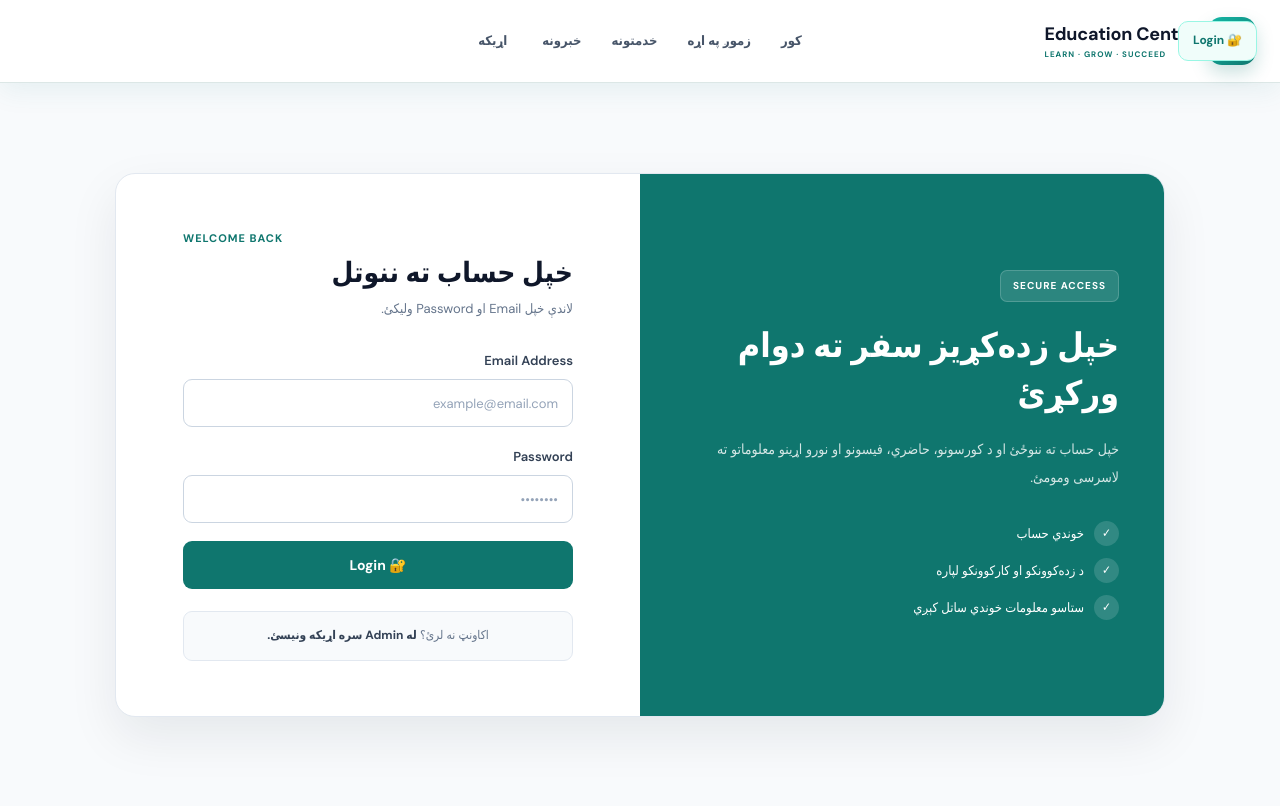
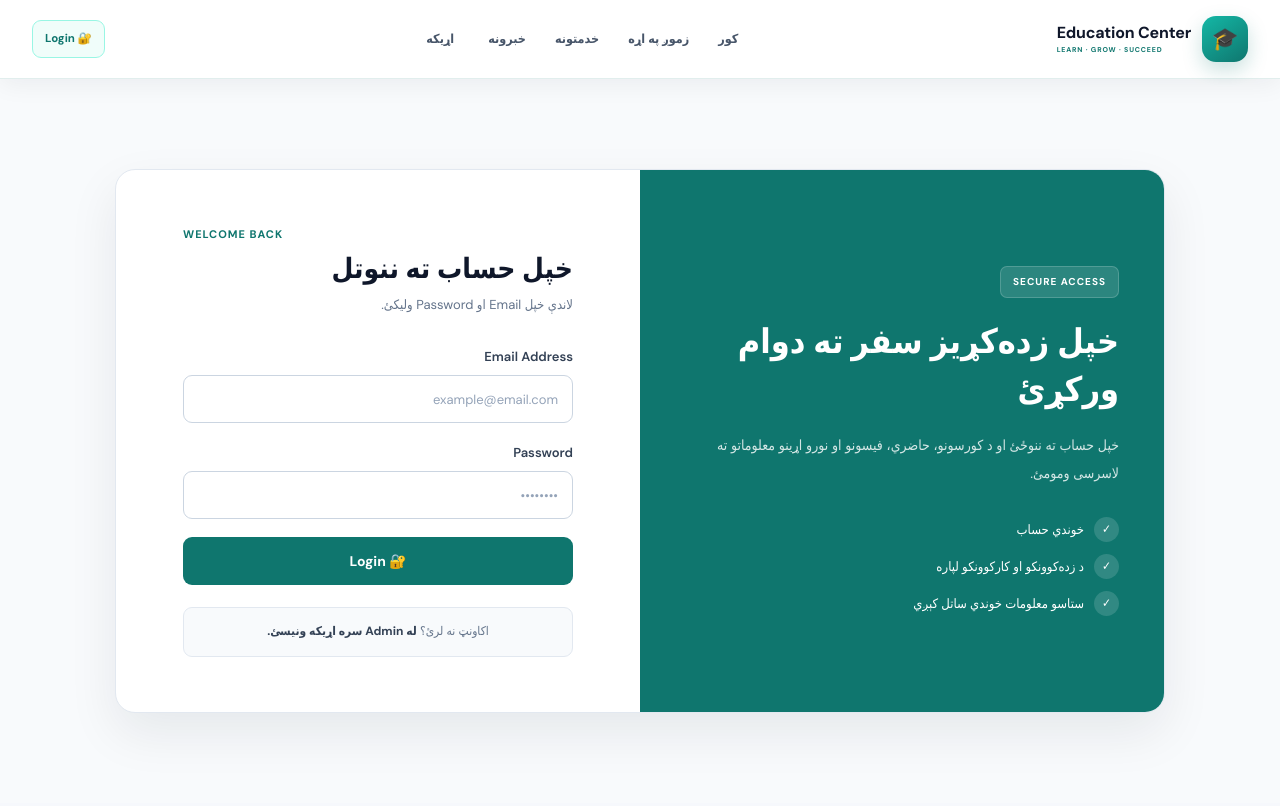
Before and after one commit to ZiarmalAman98/education-center, a Django app: page /accounts/login/?next=/mis/ in a window 1280 px wide. Shown: the top 806 px of the page. Run offline with Django 5.2, Linux system fonts and the light colour scheme.

Commit message:
Polish professional responsive header design

```diff
--- a/static/css/style.css
+++ b/static/css/style.css
@@ -1159,3 +1159,293 @@ footer {
         height: 38px;
     }
 }
+
+/* =====================================================
+   PROFESSIONAL HEADER POLISH - 2026
+   Keeps existing Django header markup and improves
+   hierarchy, spacing, accessibility and responsive UX.
+===================================================== */
+
+.main-header {
+    position: sticky;
+    top: 0;
+    z-index: 1050;
+    background: rgba(255, 255, 255, 0.96);
+    border-bottom: 1px solid rgba(15, 118, 110, 0.12);
+    box-shadow: 0 5px 24px rgba(15, 23, 42, 0.06);
+    backdrop-filter: blur(16px);
+    -webkit-backdrop-filter: blur(16px);
+}
+
+.header-container {
+    width: min(100%, 1320px);
+    min-height: 78px;
+    margin-inline: auto;
+    padding-inline: clamp(16px, 3vw, 32px);
+    display: flex;
+    align-items: center;
+    gap: 18px;
+}
+
+.site-logo {
+    min-width: max-content;
+    display: inline-flex;
+    align-items: center;
+    gap: 11px;
+    transition: opacity .2s ease;
+}
+
+.site-logo:hover {
+    opacity: .92;
+}
+
+.logo-mark {
+    width: 46px;
+    height: 46px;
+    flex: 0 0 46px;
+    border-radius: 14px;
+    background: linear-gradient(145deg, #14b8a6, #0f766e);
+    box-shadow: 0 8px 20px rgba(15, 118, 110, .22);
+}
+
+.logo-text {
+    gap: 1px;
+}
+
+.logo-text strong {
+    color: #0f172a;
+    font-size: 16px;
+    font-weight: 800;
+    line-height: 1.25;
+    white-space: nowrap;
+}
+
+.logo-text small {
+    color: #0f766e;
+    font-size: 7px;
+    font-weight: 800;
+    letter-spacing: .12em;
+    line-height: 1.2;
+    white-space: nowrap;
+}
+
+.main-nav {
+    position: static;
+    transform: none;
+    flex: 1;
+    justify-content: center;
+    gap: 3px;
+}
+
+.main-nav a {
+    position: relative;
+    padding: 9px 13px;
+    color: #475569;
+    font-size: 12.5px;
+    font-weight: 600;
+    border-radius: 9px;
+    white-space: nowrap;
+}
+
+.main-nav a::after {
+    content: "";
+    position: absolute;
+    inset-inline: 13px;
+    bottom: 4px;
+    height: 2px;
+    border-radius: 99px;
+    background: #0f766e;
+    transform: scaleX(0);
+    transform-origin: center;
+    transition: transform .2s ease;
+}
+
+.main-nav a:hover,
+.main-nav a.active {
+    color: #0f766e;
+    background: #f0fdfa;
+}
+
+.main-nav a:hover::after,
+.main-nav a.active::after {
+    transform: scaleX(1);
+}
+
+.header-account-actions {
+    position: static;
+    flex: 0 0 auto;
+    display: flex;
+    align-items: center;
+    gap: 6px;
+}
+
+.header-login,
+.header-logout {
+    min-height: 38px;
+    display: inline-flex;
+    align-items: center;
+    justify-content: center;
+    gap: 5px;
+    padding: 7px 12px;
+    border-radius: 9px;
+    font-size: 11.5px;
+    font-weight: 700 !important;
+    white-space: nowrap;
+    transition: transform .2s ease, background .2s ease, box-shadow .2s ease;
+}
+
+.header-login:hover,
+.header-logout:hover {
+    transform: translateY(-1px);
+}
+
+.header-login {
+    color: #0f766e !important;
+    background: #f0fdfa !important;
+    border: 1px solid #99f6e4;
+}
+
+.header-login:hover {
+    color: #fff !important;
+    background: #0f766e !important;
+    border-color: #0f766e;
+    box-shadow: 0 6px 16px rgba(15, 118, 110, .18);
+}
+
+.header-logout {
+    color: #be123c !important;
+    background: #fff1f2 !important;
+    border: 1px solid #fecdd3;
+}
+
+.header-logout:hover {
+    color: #fff !important;
+    background: #be123c !important;
+    border-color: #be123c;
+}
+
+.mobile-menu-btn {
+    width: 40px;
+    height: 40px;
+    flex: 0 0 40px;
+    display: none;
+    align-items: center;
+    justify-content: center;
+    border: 1px solid #dbe4e8;
+    border-radius: 10px;
+    background: #fff;
+    color: #0f172a;
+    box-shadow: 0 4px 12px rgba(15, 23, 42, .05);
+}
+
+.mobile-menu-btn:hover,
+.mobile-menu-btn:focus-visible {
+    color: #0f766e;
+    border-color: #99f6e4;
+    background: #f0fdfa;
+}
+
+@media (max-width: 980px) {
+    .header-container {
+        min-height: 74px;
+    }
+
+    .main-nav {
+        gap: 1px;
+    }
+
+    .main-nav a {
+        padding-inline: 9px;
+        font-size: 11.5px;
+    }
+
+    .header-login,
+    .header-logout {
+        padding-inline: 9px;
+        font-size: 11px;
+    }
+}
+
+@media (max-width: 820px) {
+    .header-container {
+        min-height: 70px;
+    }
+
+    .main-nav {
+        display: none;
+        position: absolute;
+        top: calc(100% + 8px);
+        inset-inline: 14px;
+        flex-direction: column;
+        align-items: stretch;
+        padding: 8px;
+        background: rgba(255, 255, 255, .98);
+        border: 1px solid #dce7e6;
+        border-radius: 14px;
+        box-shadow: 0 18px 40px rgba(15, 23, 42, .12);
+    }
+
+    .main-nav.mobile-open {
+        display: flex;
+    }
+
+    .main-nav a {
+        width: 100%;
+        padding: 11px 13px;
+        text-align: center;
+        font-size: 13px;
+    }
+
+    .main-nav a::after {
+        display: none;
+    }
+
+    .mobile-menu-btn {
+        display: inline-flex;
+    }
+
+    .header-account-actions {
+        margin-inline-start: auto;
+    }
+}
+
+@media (max-width: 520px) {
+    .header-container {
+        padding-inline: 12px;
+        gap: 8px;
+    }
+
+    .logo-mark {
+        width: 40px;
+        height: 40px;
+        flex-basis: 40px;
+        border-radius: 12px;
+        font-size: 19px;
+    }
+
+    .logo-text strong {
+        font-size: 13px;
+    }
+
+    .logo-text small {
+        display: none;
+    }
+
+    .header-account-actions {
+        gap: 4px;
+    }
+
+    .header-login,
+    .header-logout {
+        min-height: 36px;
+        padding: 6px 8px;
+        font-size: 10px;
+    }
+
+    .mobile-menu-btn {
+        width: 37px;
+        height: 37px;
+        flex-basis: 37px;
+    }
+}
+\n
```
